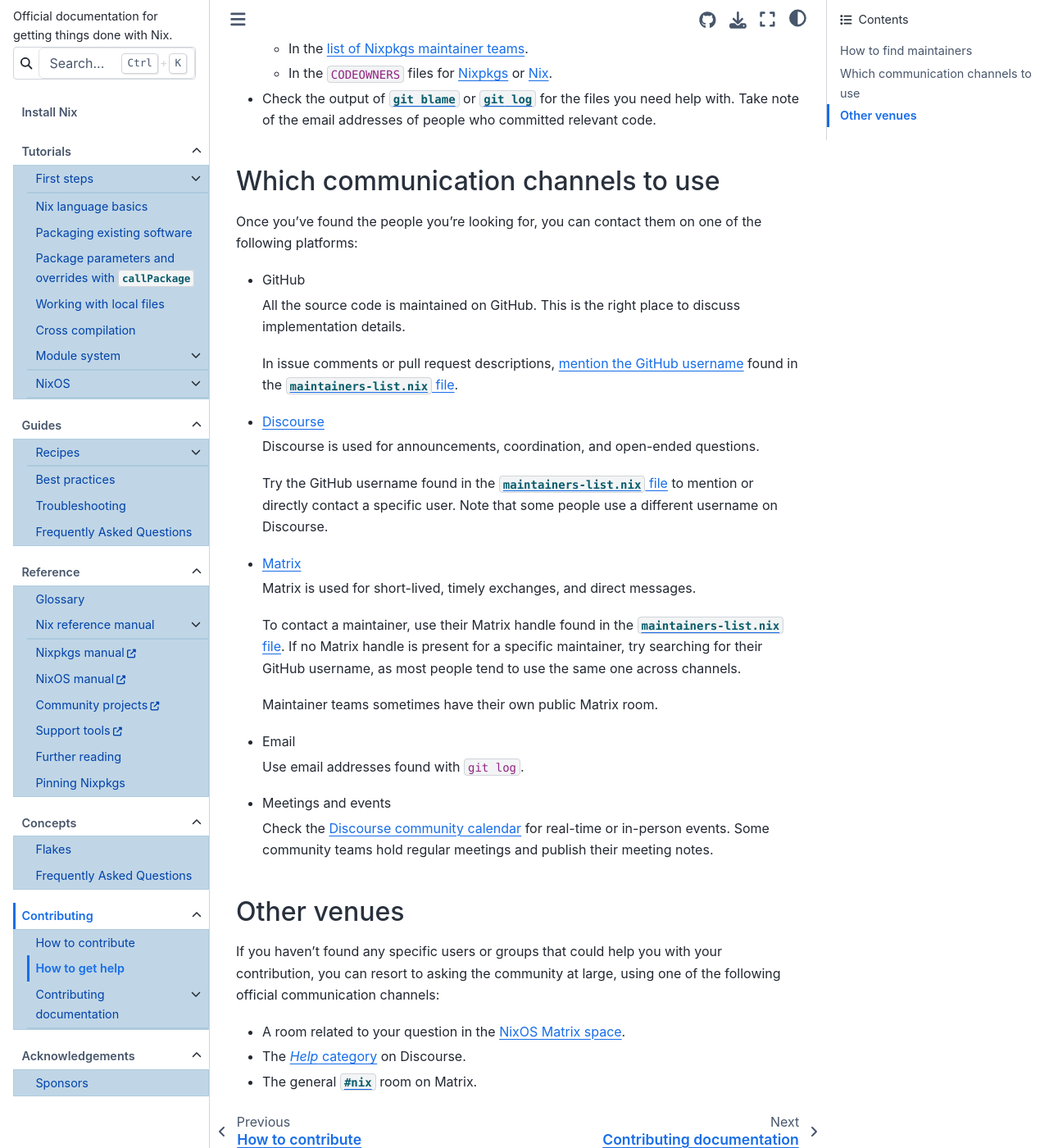
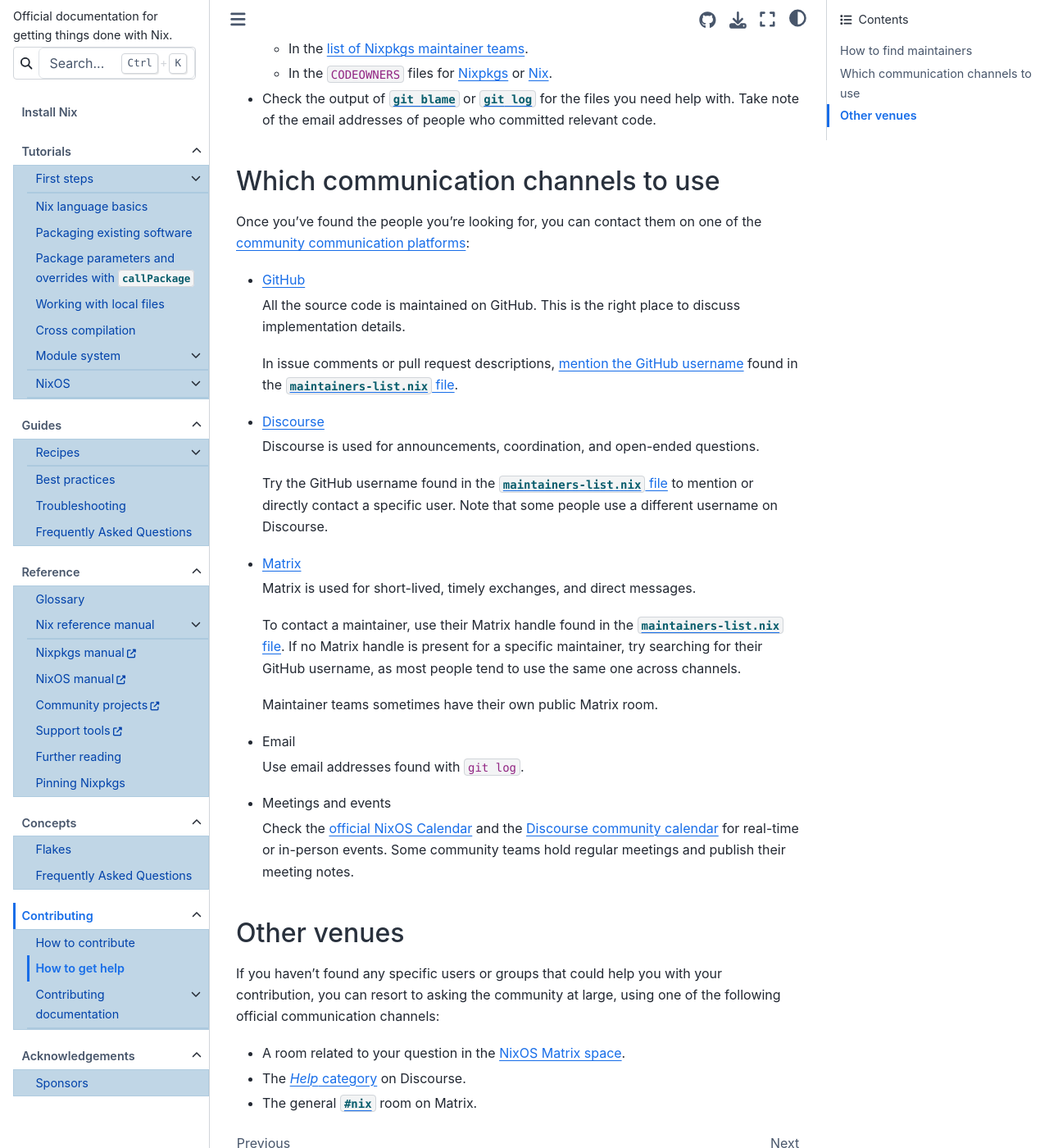
Before and after one commit to NixOS/nix.dev, a Sphinx documentation site: the page built from source/contributing/how-to-get-help.md, in a window 1280 px wide and 1400 px high, scrolled down 428 px. Shown: the whole window at 82% size. Built offline with Sphinx 7.4.7 and the Sphinx Book theme 1.1.4, drawn with Linux system fonts in a browser that asks for light colours; grey boxes are pictures that could not be loaded.

```diff
--- a/source/contributing/how-to-get-help.md
+++ b/source/contributing/how-to-get-help.md
@@ -20,9 +21,9 @@ For better efficiency and higher chance of success, you should try contacting in
 
 ## Which communication channels to use
 
-Once you've found the people you're looking for, you can contact them on one of the following platforms:
+Once you've found the people you're looking for, you can contact them on one of the [community communication platforms](https://nixos.org/community):
 
-- GitHub
+- [GitHub](https://github.com/nixos)
 
   All the source code is maintained on GitHub.
   This is the right place to discuss implementation details.
@@ -51,7 +52,7 @@ Once you've found the people you're looking for, you can contact them on one of
 
 - Meetings and events
 
-  Check the [Discourse community calendar](https://discourse.nixos.org/t/community-calendar/18589) for real-time or in-person events.
+  Check the [official NixOS Calendar](https://calendar.google.com/calendar/u/0/embed?src=b9o52fobqjak8oq8lfkhg3t0qg@group.calendar.google.com) and the [Discourse community calendar](https://discourse.nixos.org/t/community-calendar/18589) for real-time or in-person events.
   Some community teams hold regular meetings and publish their meeting notes.
 
 ## Other venues
```
Also changed, not shown: other parts of source/contributing/how-to-get-help.md (+1 -0 lines), source/contributing/how-to-contribute.md (+8 -0 lines).
